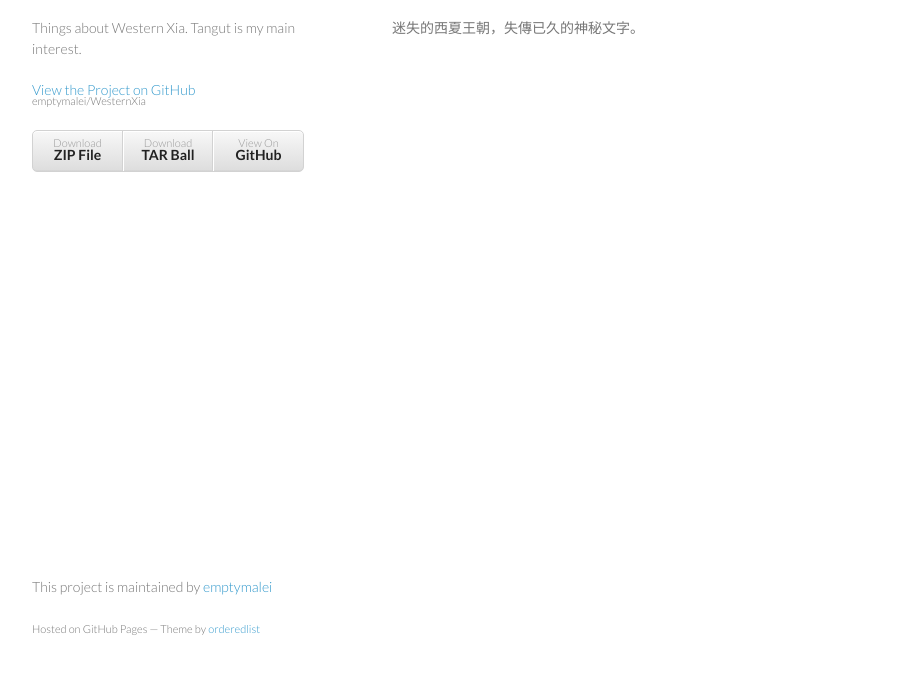
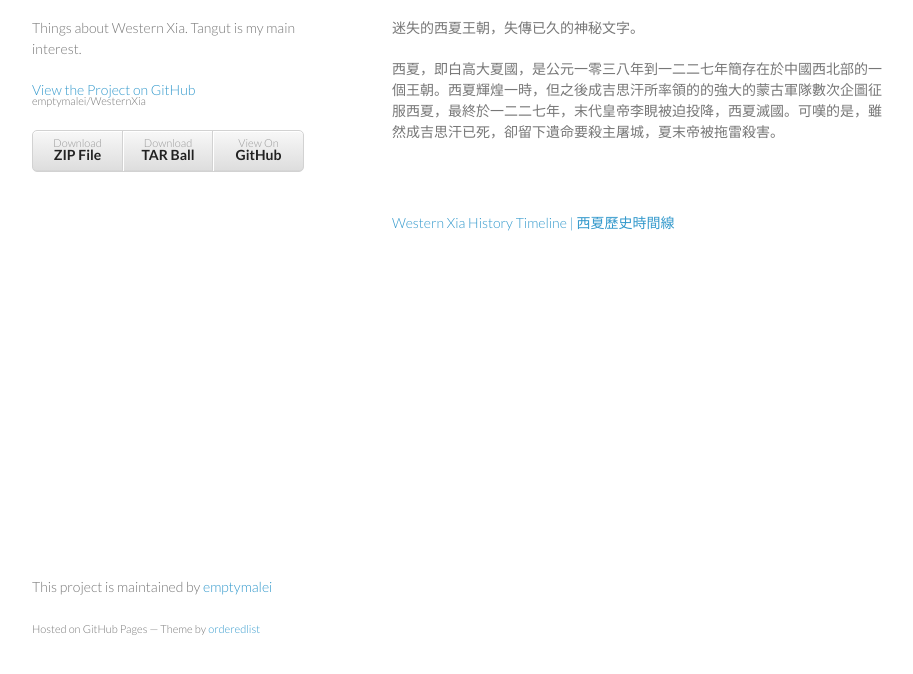
Before and after one commit to emptymalei/WesternXia, a plain HTML site: page index.html in a window 1280 px wide. Shown: the part 92-766 px from the top of the page, without its empty margins (178-1091 px from the left). Drawn offline with Linux system fonts and the light colour scheme.

Commit message:
Add some description to index.html

```diff
--- a/index.html
+++ b/index.html
@@ -31,7 +31,11 @@
         <h1>Western Xia | 西夏</h1>
 
 <p>迷失的西夏王朝，失傳已久的神秘文字。</p>
+<p>西夏，即白高大夏國，是公元一零三八年到一二二七年簡存在於中國西北部的一個王朝。西夏輝煌一時，但之後成吉思汗所率領的的強大的蒙古軍隊數次企圖征服西夏，最終於一二二七年，末代皇帝李睍被迫投降，西夏滅國。可嘆的是，雖然成吉思汗已死，卻留下遺命要殺主屠城，夏末帝被拖雷殺害。</p>
       </section>
+<section>
+<p><strong><a href="timeline/">Western Xia History Timeline | 西夏歷史時間線</a></strong></p>
+</section>
       <footer>
         <p>This project is maintained by <a href="https://github.com/emptymalei">emptymalei</a></p>
         <p><small>Hosted on GitHub Pages &mdash; Theme by <a href="https://github.com/orderedlist">orderedlist</a></small></p>
```
